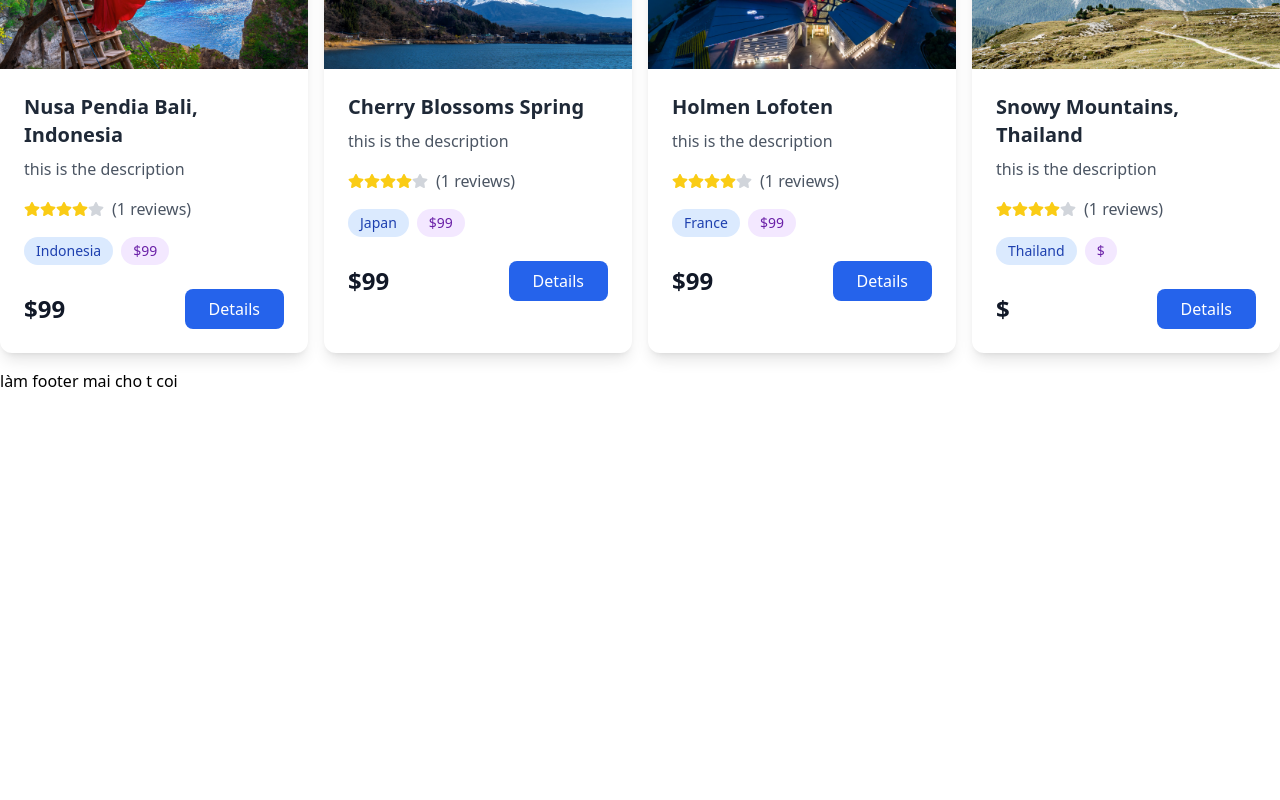
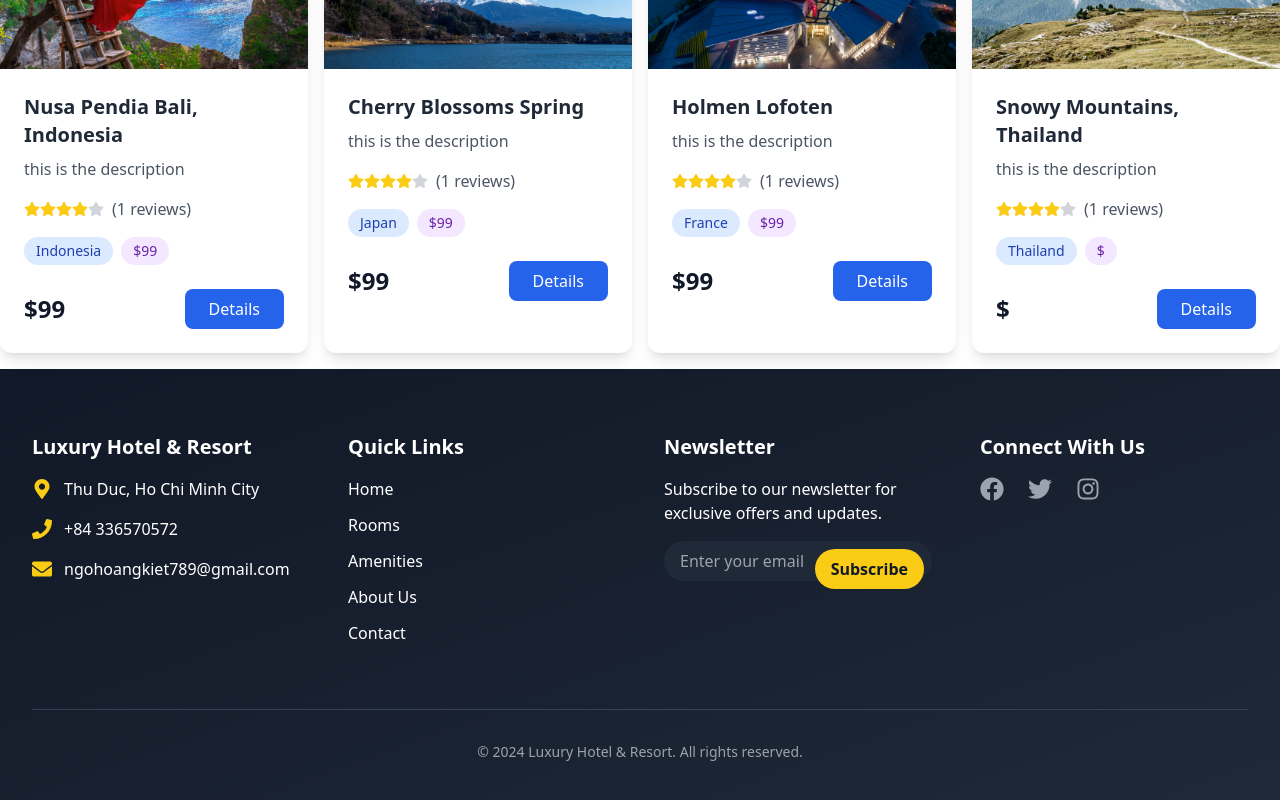
Before and after one commit to buiquangkiet-0901/client, a React (Create React App) app: page /home in a window 1280 px wide. Shown: the part 1683-2483 px from the top of the page. Before the commit the page ends 2076 px from the top, so only its background shows below. Built offline with nearby package versions, Linux system fonts and the light colour scheme.

Commit message:
xong footer

```diff
--- a/src/components/Footer/Footer.js
+++ b/src/components/Footer/Footer.js
@@ -1,11 +1,108 @@
-import React from 'react'
+import React from "react";
+import { FaFacebook, FaTwitter, FaInstagram, FaPhone, FaEnvelope, FaMapMarkerAlt } from "react-icons/fa";
 
-function Footer() {
+const Footer = () => {
+  const navigationLinks = [
+    { title: "Home", href: "#" },
+    { title: "Rooms", href: "#" },
+    { title: "Amenities", href: "#" },
+    { title: "About Us", href: "#" },
+    { title: "Contact", href: "#" }
+  ];
+
+  const socialLinks = [
+    { icon: <FaFacebook />, href: "#", label: "Facebook" },
+    { icon: <FaTwitter />, href: "#", label: "Twitter" },
+    { icon: <FaInstagram />, href: "#", label: "Instagram" }
+  ];
+
   return (
-    <div>
-      làm footer mai cho t coi
-    </div>
-  )
-}
+    <footer className="bg-gradient-to-br from-gray-900 to-gray-800 text-white shadow-lg">
+      <div className="max-w-7xl mx-auto px-4 py-16 sm:px-6 lg:px-8">
+        <div className="grid grid-cols-1 md:grid-cols-2 lg:grid-cols-4 gap-12">
+
+          {/* Hotel Info */}
+          <div className="space-y-4">
+            <h3 className="text-xl font-semibold mb-4">Luxury Hotel & Resort</h3>
+            <div className="flex items-center space-x-3">
+              <FaMapMarkerAlt className="w-5 h-5 text-yellow-400" />
+              <p>Thu Duc, Ho Chi Minh City</p>
+            </div>
+            <div className="flex items-center space-x-3">
+              <FaPhone className="w-5 h-5 text-yellow-400" />
+              <p>+84 336570572</p>
+            </div>
+            <div className="flex items-center space-x-3">
+              <FaEnvelope className="w-5 h-5 text-yellow-400" />
+              <p>ngohoangkiet789@gmail.com</p>
+            </div>
+          </div>
+
+          {/* Quick Links */}
+          <div>
+            <h3 className="text-xl font-semibold mb-4">Quick Links</h3>
+            <ul className="space-y-3">
+              {navigationLinks.map((link, index) => (
+                <li key={index}>
+                  <a
+                    href={link.href}
+                    className="hover:text-yellow-400 transition-transform duration-300 transform hover:scale-105"
+                    aria-label={`Navigate to ${link.title}`}
+                  >
+                    {link.title}
+                  </a>
+                </li>
+              ))}
+            </ul>
+          </div>
+
+          {/* Newsletter */}
+          <div>
+            <h3 className="text-xl font-semibold mb-4">Newsletter</h3>
+            <p className="mb-4">Subscribe to our newsletter for exclusive offers and updates.</p>
+            <form className="relative">
+              <input
+                type="email"
+                placeholder="Enter your email"
+                className="w-full px-4 py-2 bg-gray-800 rounded-full text-white placeholder-gray-400 focus:outline-none focus:ring-2 focus:ring-yellow-400"
+                aria-label="Email subscription input"
+              />
+              <button
+                type="submit"
+                className="absolute right-2 top-2 bg-yellow-400 text-gray-900 px-4 py-2 rounded-full font-semibold hover:bg-yellow-500 transition-transform duration-300 transform hover:scale-105"
+                aria-label="Subscribe to newsletter"
+              >
+                Subscribe
+              </button>
+            </form>
+          </div>
+
+          {/* Social Links */}
+          <div>
+            <h3 className="text-xl font-semibold mb-4">Connect With Us</h3>
+            <div className="flex space-x-6">
+              {socialLinks.map((social, index) => (
+                <a
+                  key={index}
+                  href={social.href}
+                  className="text-gray-400 hover:text-yellow-400 transition-transform duration-300 transform hover:rotate-6 hover:scale-110"
+                  aria-label={`Visit our ${social.label} page`}
+                >
+                  <span className="text-2xl">{social.icon}</span>
+                </a>
+              ))}
+            </div>
+          </div>
+        </div>
+
+        <div className="mt-16 pt-8 border-t border-gray-700">
+          <p className="text-center text-gray-400 text-sm">
+            © {new Date().getFullYear()} Luxury Hotel & Resort. All rights reserved.
+          </p>
+        </div>
+      </div>
+    </footer>
+  );
+};
 
 export default Footer;
```
